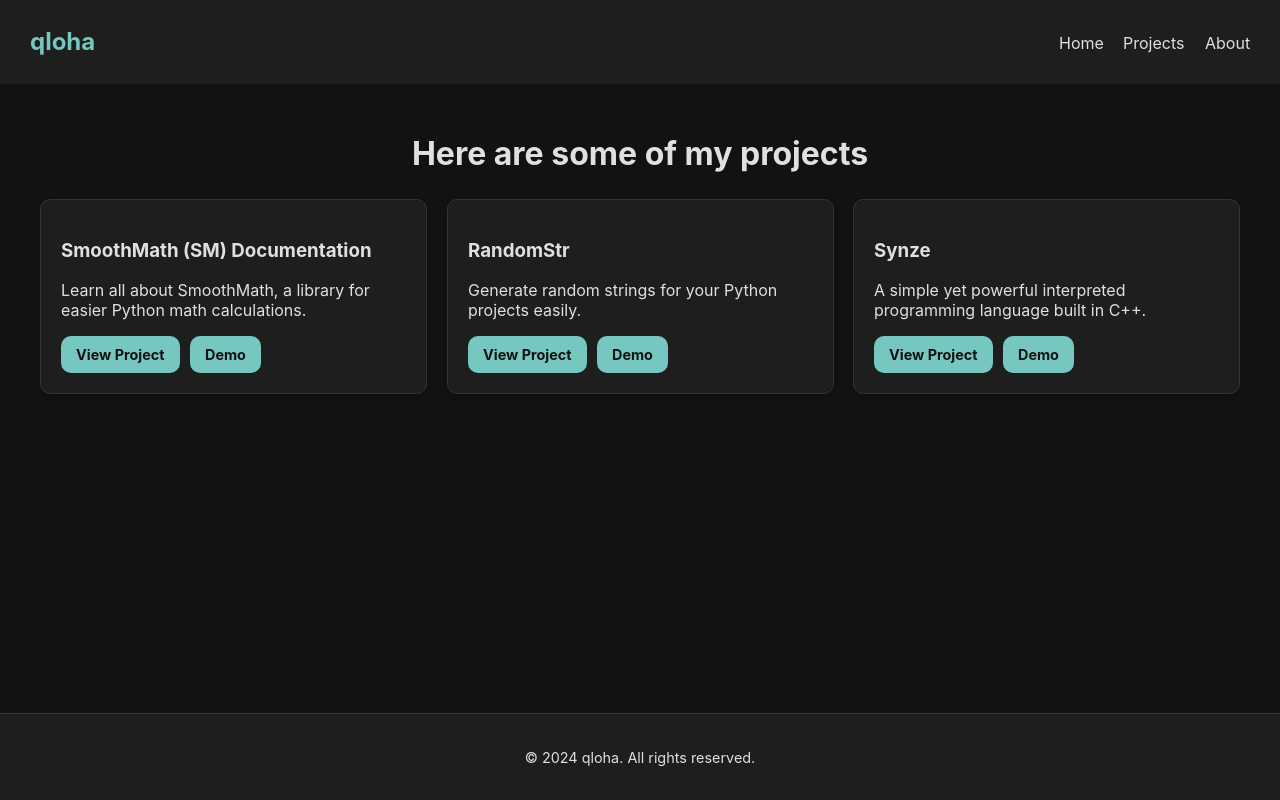
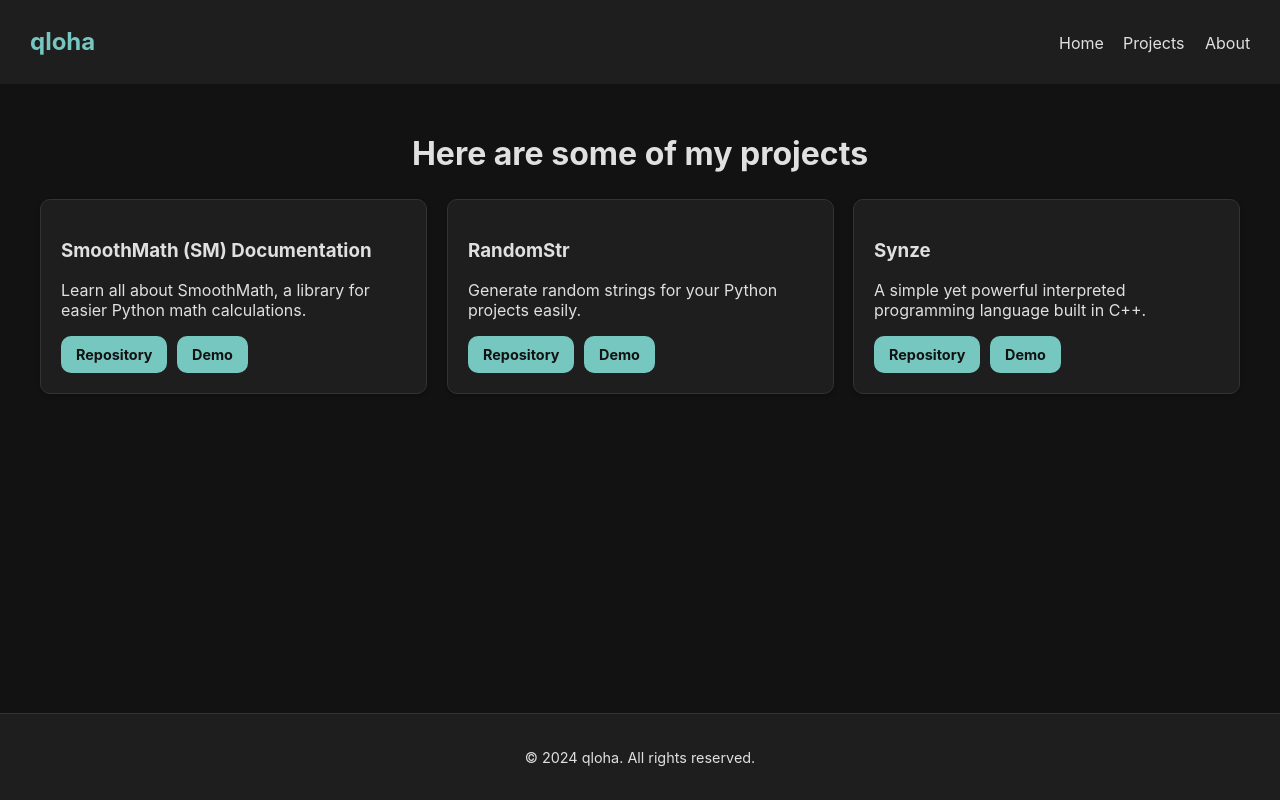
Before and after one commit to qloha/qloha.github.io, a Vue app: page /projects in a window 1280 px wide. Built offline with nearby package versions, Linux system fonts and the light colour scheme.

Commit message:
just a simple thing

```diff
--- a/src/components/ProjectCard.vue
+++ b/src/components/ProjectCard.vue
@@ -2,7 +2,7 @@
   <div class="project-card hvr-grow">
     <h3>{{ title }}</h3>
     <p>{{ description }}</p>
-    <a :href="repository" target="_blank" class="hvr-fade">View Project</a>
+    <a :href="repository" target="_blank" class="hvr-fade">Repository</a>
     <a :href="demo" target="_blank" class="hvr-fade">Demo</a>
   </div>
 </template>
```
